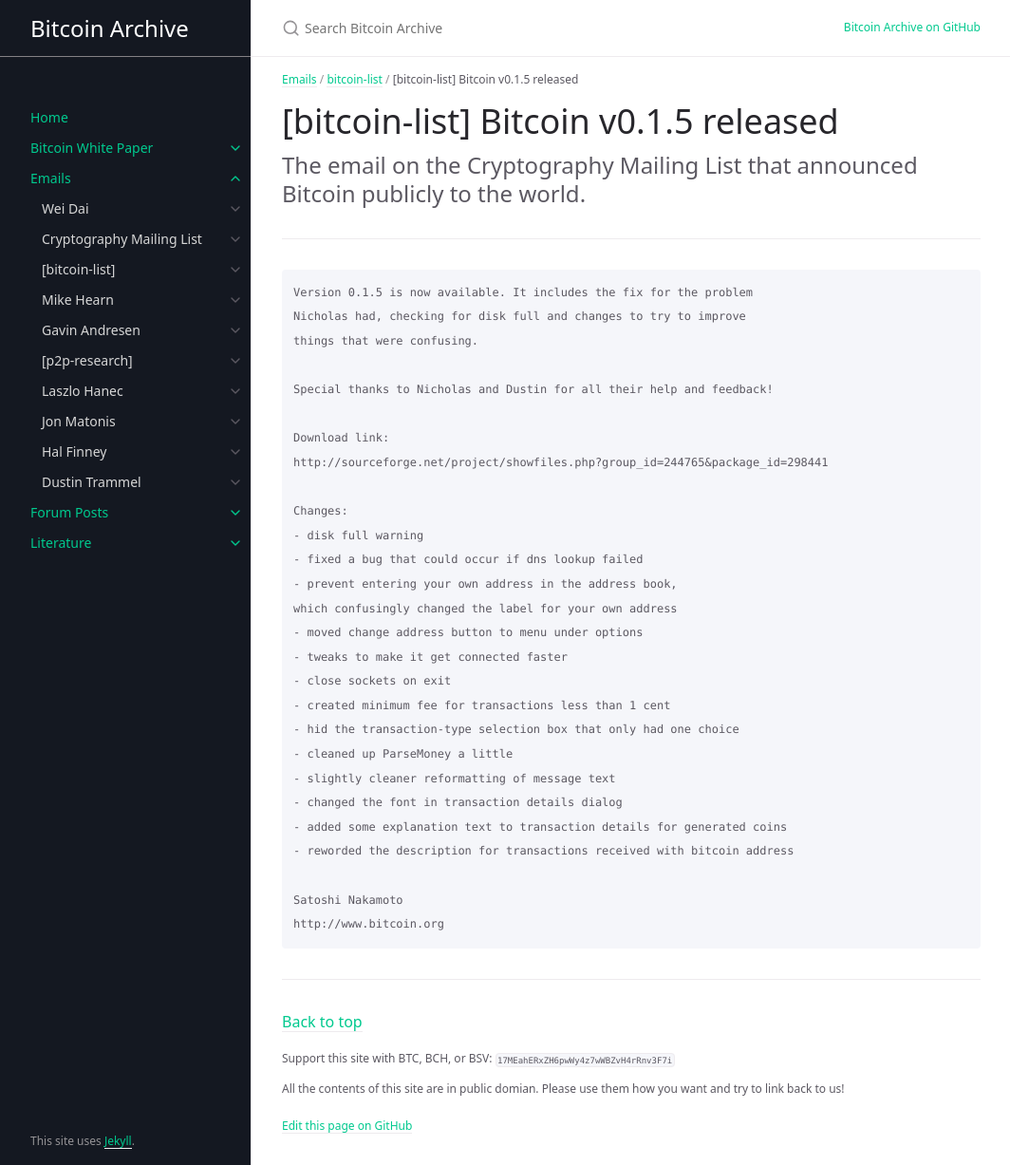
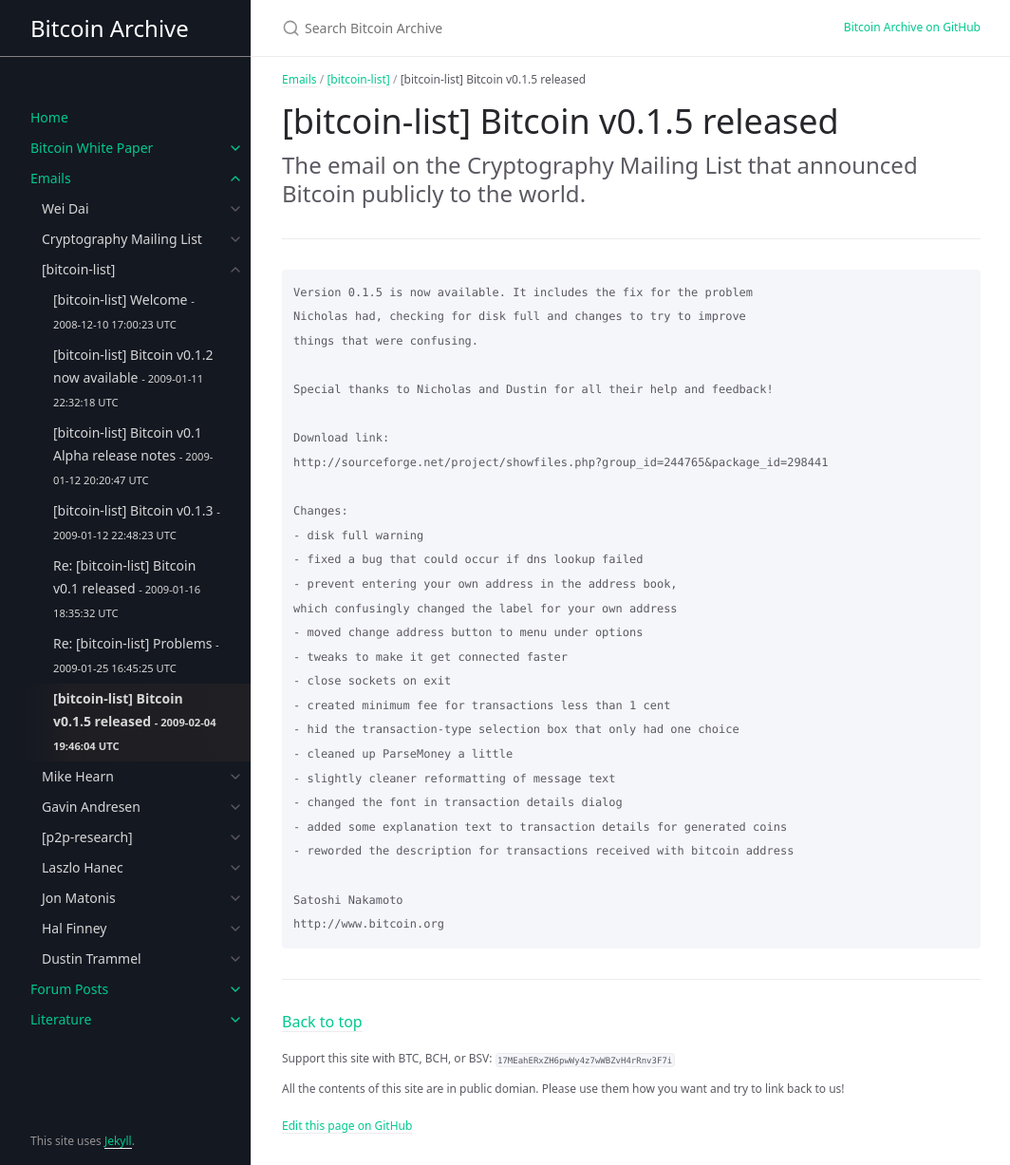
Before and after one commit to wakgill/bitcoin-archive, a Jekyll site: the page built from docs/emails/bitcoin-list/7.md, in a window 1280 px wide and 1227 px high. Shown: the whole window at 95% size, without its empty margins (107-1171 px from the left). Built offline with Jekyll 4.4.1, drawn with Linux system fonts in a browser that asks for light colours; some web fonts are replaced; part of the change alters nothing that is shown.

Commit message:
Update 7.md

```diff
--- a/docs/emails/bitcoin-list/7.md
+++ b/docs/emails/bitcoin-list/7.md
@@ -2,9 +2,10 @@
 layout: default
 title: '[bitcoin-list] Bitcoin v0.1.5 released'
 grand_parent: Emails
-parent: bitcoin-list
+parent: '[bitcoin-list]'
 nav_order: 7
 date: 2009-02-04 19:46:04 UTC
+original: https://sourceforge.net/p/bitcoin/mailman/message/21500063/
 ---
 
 # [bitcoin-list] Bitcoin v0.1.5 released
```
